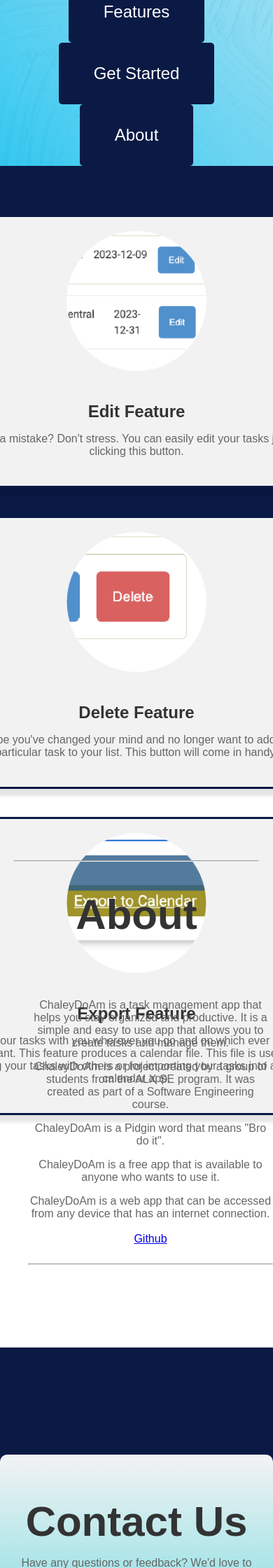
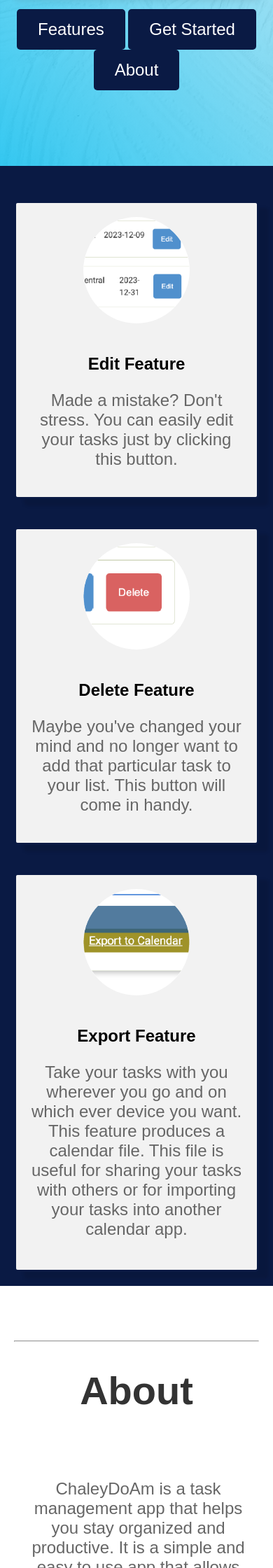
Before and after one commit to reginaldbdanso/ChaleyDoAM, a Flask app: page / in a window 390 px wide; the page is wider, and only the part inside the window is pictured. Shown: the part 607-2847 px from the top of that part at 70% size. Run offline with Flask 3, Linux system fonts and the light colour scheme.

Commit message:
Adjusted css for better responsiveness

```diff
--- a/app/static/styles/welcome.css
+++ b/app/static/styles/welcome.css
@@ -6,45 +6,40 @@
     background-color: #f2f2f2;
     margin: 0;
     padding: 0;
+}
 
-
-}
 .my_bg {
-    background-image:
-    linear-gradient(45deg,
-      rgba(23, 196, 244, 0.85),
-      rgba(242, 243, 245, 0.75)), url(
-'../images/texture.webp');
+    background-image: linear-gradient(45deg, rgba(23, 196, 244, 0.85), rgba(242, 243, 245, 0.75)),
+        url('../images/texture.webp');
     width: 100%;
-    height: 280px;
+    height: 40vh; /* Adjusted height for better visibility */
     text-align: center;
-      color: #fff;
+    color: #fff;
 }
 
 .container {
-    max-width: 1200px;
-    width: 100%;
+    max-width: 750px;
+    width: 90%; /* Adjusted width for better responsiveness */
     margin: 0 auto;
     padding: 20px;
     text-align: center;
-    /* border: 1px solid yellow; */
 }
 
 h1 {
     color: #333;
     margin-bottom: 20px;
-    font-size: 60px;
-
+    font-size: 3.5rem; /* Adjusted font size for better readability */
 }
 
 p {
     color: #666;
     margin-bottom: 20px;
+    font-size: 1.5rem; /* Adjusted font size for better readability */
 }
 
 .btn {
     display: inline-block;
-    padding: 30px 50px;
+    padding: 15px 30px; /* Adjusted padding for better button size */
     background-color: #0A1A44;
     color: #fff;
     text-decoration: none;
@@ -58,14 +53,15 @@
 }
 
 .tutorial-cards {
-    margin-top: 50px;
+    margin-top: 30px; /* Adjusted margin for better spacing */
     display: flex;
     flex-wrap: wrap;
     justify-content: center;
 }
 
 .card {
-    width: 500px;
+    width: 90%; /* Adjusted width for better responsiveness */
+    max-width: 360px;
     margin: 20px;
     padding: 20px;
     background-color: #f2f2f2;
@@ -76,37 +72,29 @@
 }
 
 .card img {
-    width: 200px;
-    height: 200px;
+    width: 50%; /* Adjusted width for better image size */
+    max-width: 200px;
+    height: auto; /* Ensures aspect ratio is maintained */
     object-fit: cover;
     border-radius: 50%;
-    margin-bottom: 20px;
-}
-
-.card h2 {
-    color: #333;
-    margin-bottom: 10px;
-}
-
-.card p {
-    color: #666;
     margin-bottom: 20px;
 }
 
 .page {
     display: flex;
     justify-content: center;
-    /* align-items: center; */
-    width: 100vw;
-    height: 100vh;
+    align-items: center; /* Centering items vertically */
+    width: 100%;
+    min-height: 100vh; /* Ensures full height */
+    box-sizing: border-box;
 }
 
 .slideshow {
     display: flex;
     justify-content: center;
-    /* border: 1px solid red; */
     width: 100%;
-    margin: 2.5rem 0;
+    /* scale: 0.5; */
+    margin: 0rem 0;
 }
 /* img{
     width: 100%;
```
